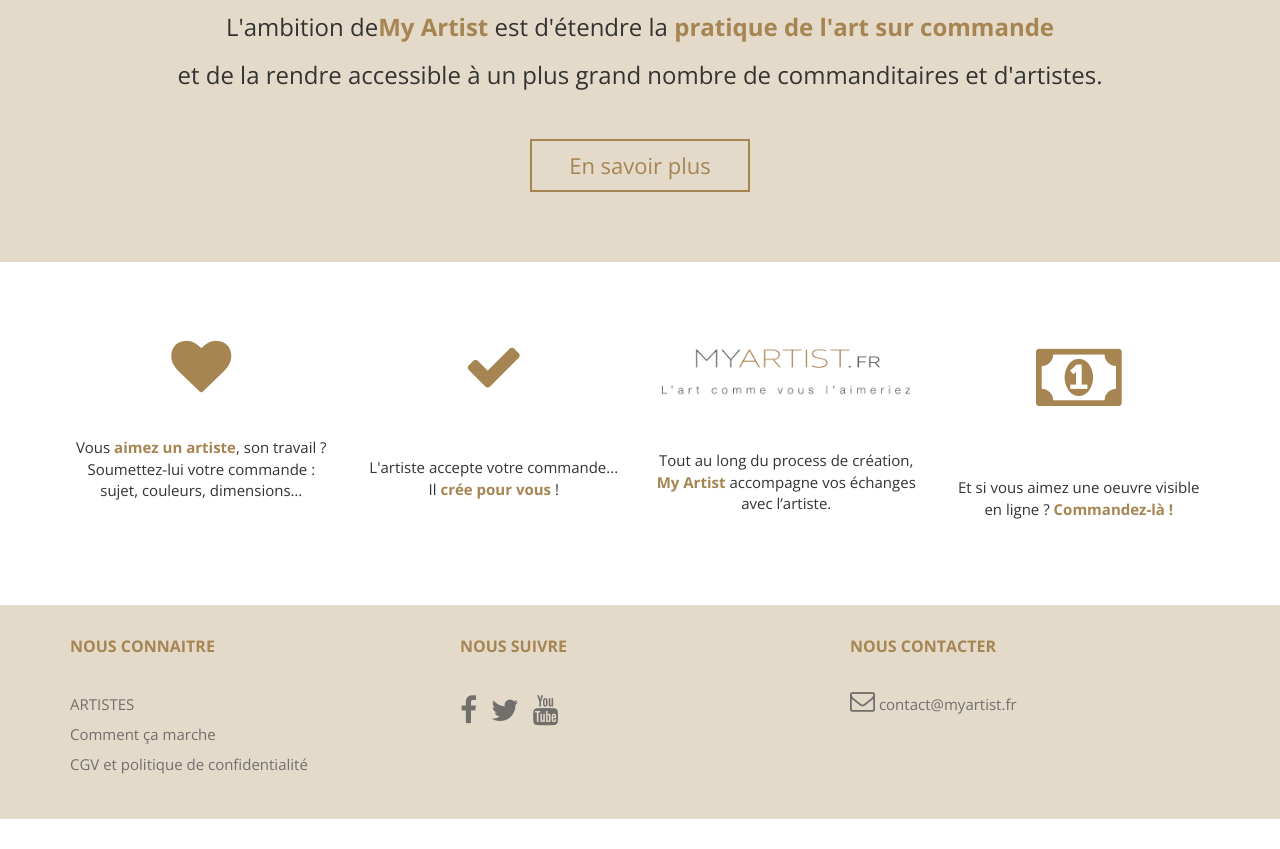
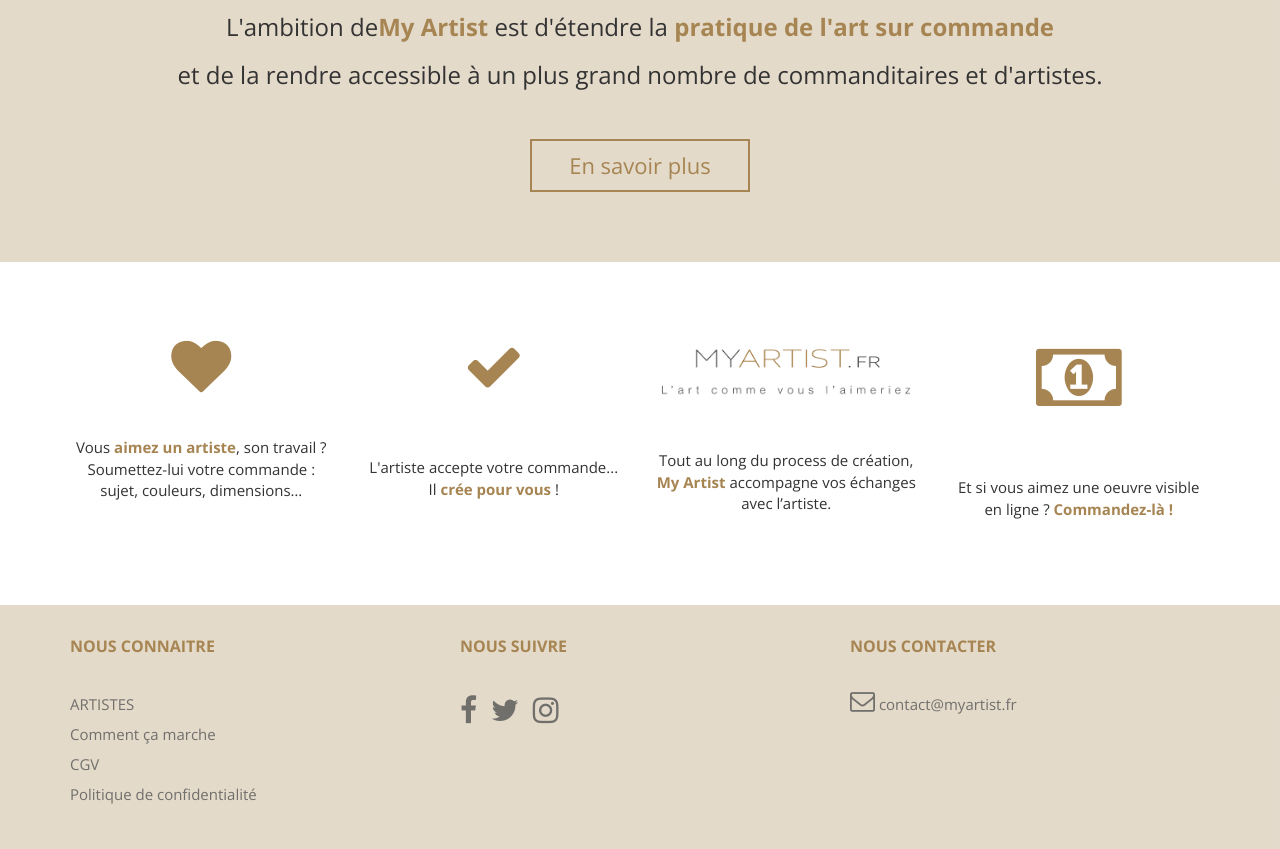
Before and after one commit to cocotte08/myartist, a plain HTML site: page index.html in a window 1280 px wide. Shown: the part 1083-1932 px from the top of the page. Before the commit the page ends 1902 px from the top, so only its background shows below. Drawn offline with nearby package versions, Linux system fonts and the light colour scheme.

Commit message:
home footer

```diff
--- a/index.html
+++ b/index.html
@@ -123,7 +123,10 @@
             <a href="">Comment ça marche</a>
             </li>
             <li>
-            <a href="agir.html">CGV et politique de confidentialité</a>
+            <a href="agir.html">CGV</a>
+            </li>
+            <li>
+            <a href="agir.html">Politique de confidentialité</a>
             </li>
           </ul>
       </div>
@@ -132,7 +135,7 @@
         <br>
           <ul class="list-inline social">
             <li>
-              <a href="https://www.facebook.com/profile.php?id=100008361211387&ref=ts&fref=ts">
+              <a href="https://www.facebook.com">
                   <i class="fa fa-facebook"></i>
               </a>
             </li>
@@ -142,8 +145,8 @@
               </a>
             </li>
             <li>
-                <a href="https://youtube.com/iceme">
-                  <i class="fa fa-youtube"></i>
+                <a href="https://www.instagram.com/">
+                  <i class="fa fa-instagram"></i>
                 </a>
             </li>
           </ul>
```
